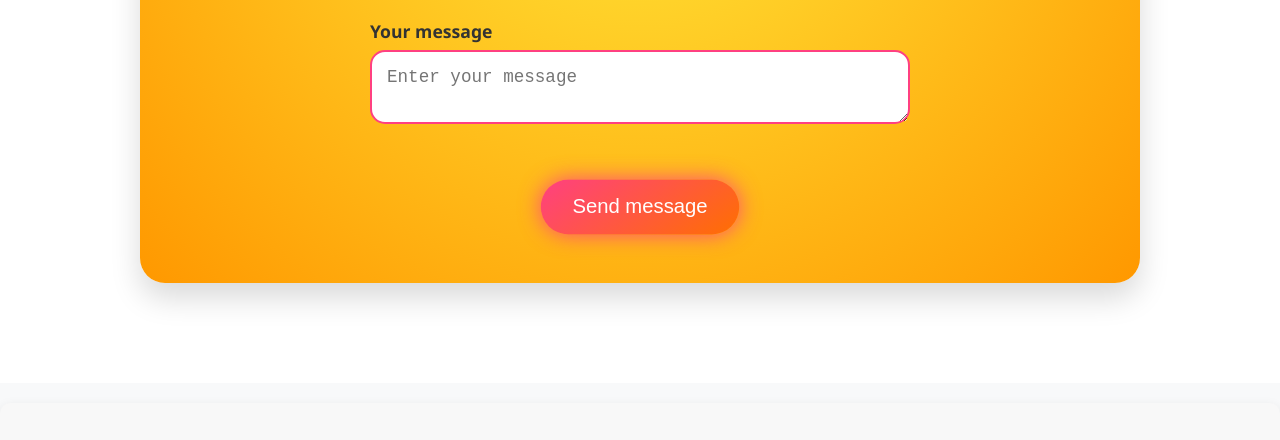
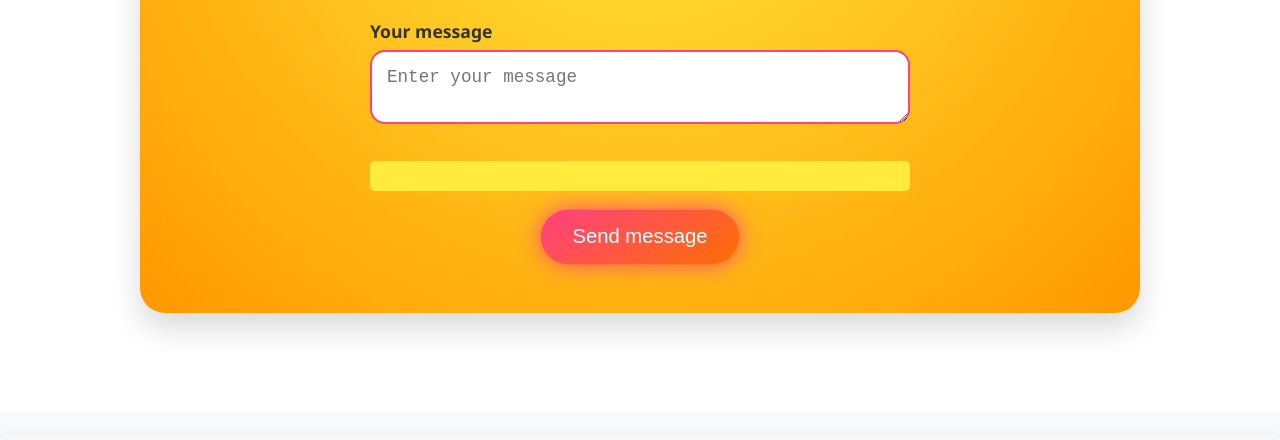
Before and after one commit to DDbyAlfonzo/Designed-Developed-by-Alfonzo, a plain HTML site: page index.html in a window 1280 px wide. Shown: the part 5193-5633 px from the top of the page. Drawn offline with Linux system fonts and the light colour scheme.

Commit message:
Add files via upload

```diff
--- a/index.html
+++ b/index.html
@@ -388,15 +388,13 @@
                 <textarea id="message" name="message" required placeholder="Enter your message"></textarea>
             </div>
 
-        <!--  <div id="form-response" class="response-message"></div> -->
+        <div id="form-response" class="response-message"></div>
 <button type="submit" class="submit-btn">Send message</button>
 </form>
     </div>
 </section>
 
-
-
-<script>
+<!-- <script>
     // Handle form submission
     document.getElementById("contact-form").addEventListener("submit", function(event) {
         event.preventDefault(); // Prevent the default form submission
@@ -410,7 +408,7 @@
             method: 'POST',
             body: formData,
         })
-        .then(response => response.json())
+       .then(response => response.json())
         .then(data => {
             if (data.success) {
                 // Display success message
@@ -419,7 +417,7 @@
                 form.reset(); // Reset form fields
             } else {
                 // Display error message
-                responseMessage.innerHTML = "Sorry, something went wrong. Please try again later.";
+                  responseMessage.innerHTML = "Sorry, something went wrong. Please try again later.";
                 responseMessage.style.backgroundColor = "#F44336"; // Red color
             }
         })
@@ -430,7 +428,7 @@
         });
     })
 </script>
-
+ -->
 
 <!-- connect with us -->
 
```
